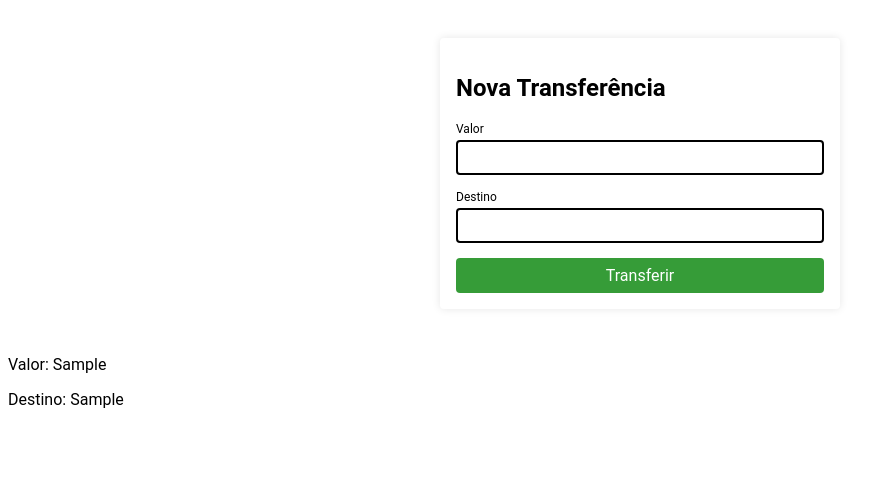
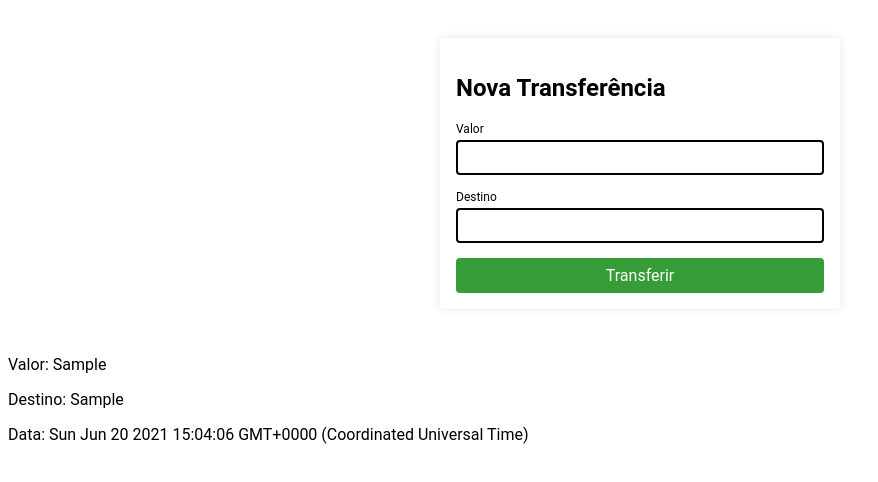
Before and after one commit to diegocantelli/AngularBasico, an Angular app in the folder ByteBank/: page / in a window 1280 px wide. Both pictures are taken after typing "Sample", "Sample" into the empty fields and a click on the button "Transferir". Shown: the top 482 px of the page, without its empty margins (0-878 px from the left). Built offline with nearby package versions, Linux system fonts and the light colour scheme.

Commit message:
Utilizando *ngFor para listar itens de uma coleção

```diff
--- a/ByteBank/src/app/app.component.html
+++ b/ByteBank/src/app/app.component.html
@@ -3,4 +3,4 @@
                       que foi emitido pelo output aoTransferir -->
 
 <app-nova-transferencia (aoTransferir)="transferir($event)"></app-nova-transferencia>
-<app-extrato [transferencia]="transferencia"></app-extrato>
+<app-extrato [transferencias]="transferencias"></app-extrato>
--- a/ByteBank/src/app/app.component.ts
+++ b/ByteBank/src/app/app.component.ts
@@ -7,9 +7,11 @@ import { Component } from '@angular/core';
 })
 export class AppComponent {
   title = 'ByteBank';
-  transferencia: any;
+  transferencias: any[] = [];
 
-  transferir(transferencia: any){
-    this.transferencia = transferencia;
+  //método que recebe o Output(eventEmitter) do componente nova-transferencia
+  transferir($event){
+    const transferencia = {...$event, data: new Date()}
+    this.transferencias.push(transferencia);
   }
 }
--- a/ByteBank/src/app/extrato/extrato.component.html
+++ b/ByteBank/src/app/extrato/extrato.component.html
@@ -1,2 +1,5 @@
-<p>Valor: {{ transferencia?.valor }}</p>
-<p>Destino: {{ transferencia?.destino }}</p>
+<div *ngFor="let transferencia of transferencias">
+  <p>Valor: {{ transferencia?.valor }}</p>
+  <p>Destino: {{ transferencia?.destino }}</p>
+  <p>Data: {{ transferencia?.data }}</p>
+</div>
--- a/ByteBank/src/app/extrato/extrato.component.ts
+++ b/ByteBank/src/app/extrato/extrato.component.ts
@@ -8,7 +8,7 @@ import { Component, Input, OnInit } from '@angular/core';
 export class ExtratoComponent implements OnInit {
 
   // irá virar uma propriedade do componente de extrato
-  @Input('transferencia') transferencia: any;
+  @Input('transferencias') transferencias: any[];
 
   constructor() { }
 
```
